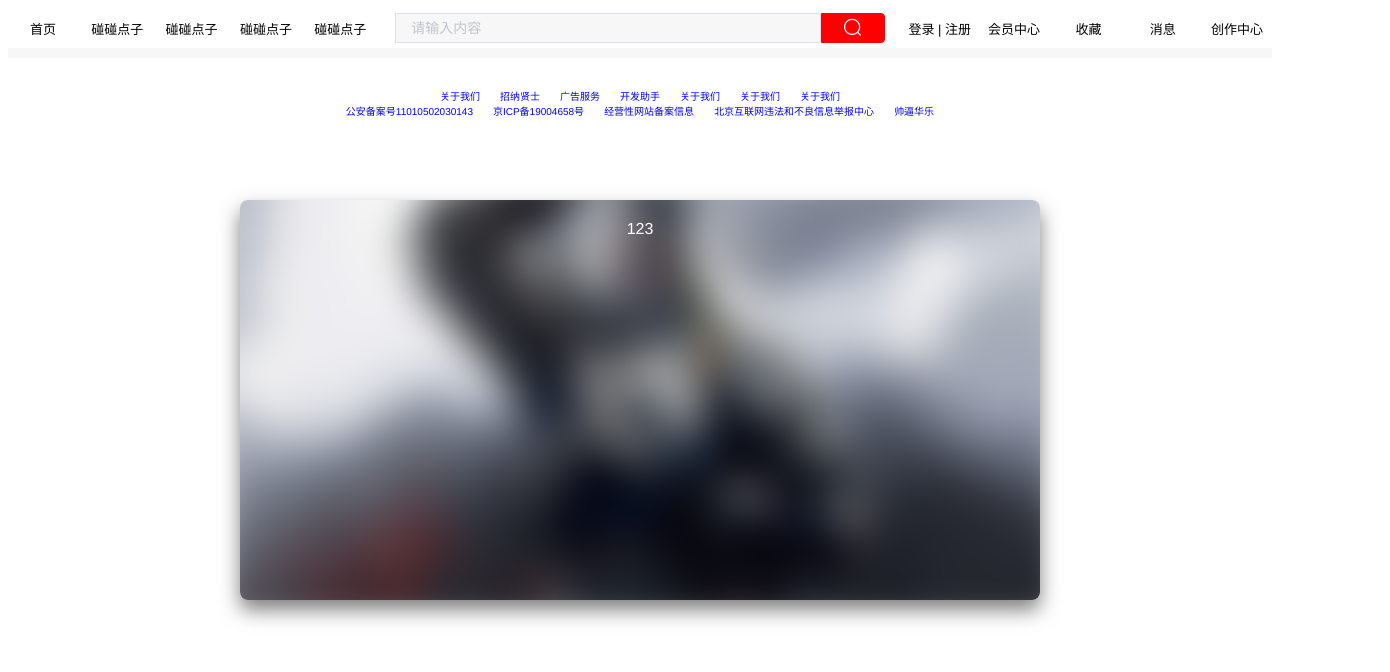
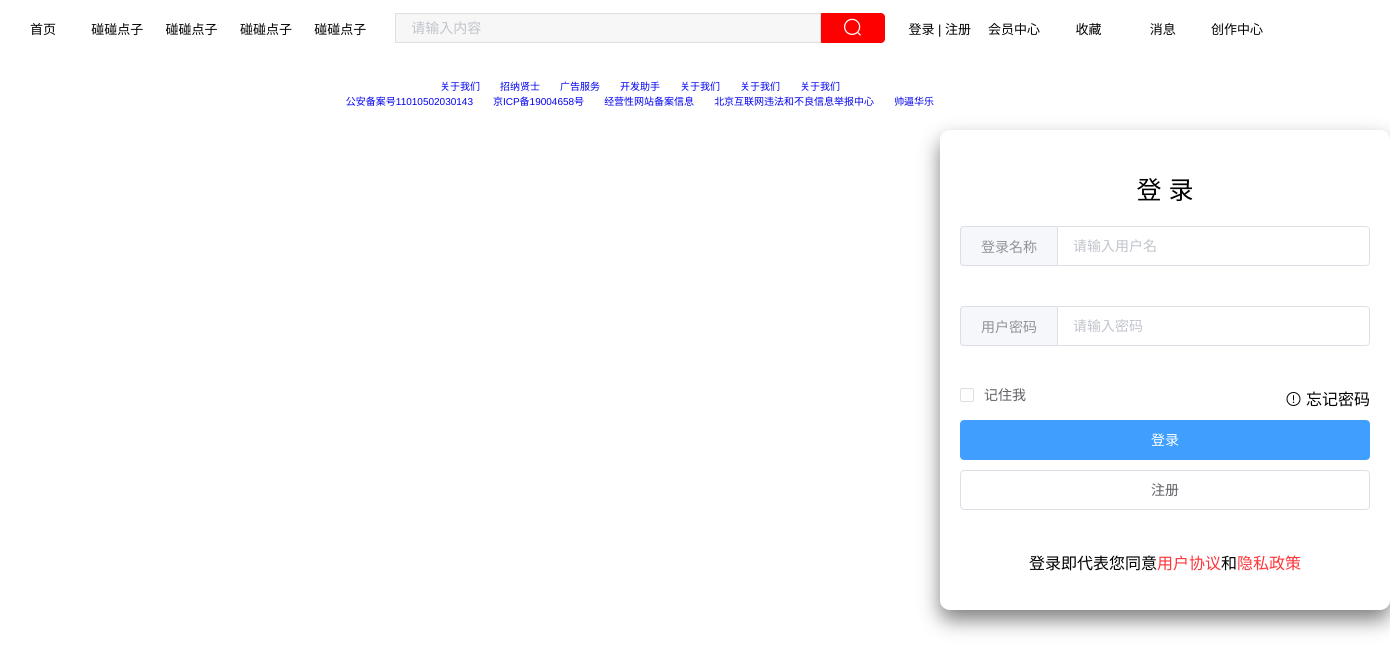
Before and after one commit to PPDZTeam/PPDZFront, a Vue app: page /Login in a window 1280 px wide. Shown: the top 672 px of the page, 1390 px wide, since content can reach past the window. Built offline with nearby package versions, Linux system fonts and the light colour scheme.

Commit message:
注册登录

```diff
--- a/src/view/common/footer.vue
+++ b/src/view/common/footer.vue
@@ -38,9 +38,7 @@ name: "footer"
     justify-content: center;
     background-color: white;
 
-    margin-top: 10px;
-
-
+    margin-top: 0px;
 }
 
 #footer_content{
--- a/src/view/common/header.vue
+++ b/src/view/common/header.vue
@@ -2,7 +2,7 @@
     <div id="header_top_box">
         <div class="header_box_content">
             <div class="left_box">
-                <a>首页</a>
+                <router-link :to="{name:'index'}">首页</router-link>
                 <a>碰碰点子</a>
                 <a>碰碰点子</a>
                 <a>碰碰点子</a>
--- a/src/view/user/Login.vue
+++ b/src/view/user/Login.vue
@@ -4,8 +4,61 @@
         <HeaderDom></HeaderDom>
 
         <div class="user_login_content">
-            <div class="login_box">
-                123
+            <div class="login_box" v-if="showLogin">
+                <span style="margin: 20px 0px;display: inline-block;font-size: 25px;">登 录</span>
+                <div class="login_input_box">
+
+                    <el-form :model="LoginForm" ref="LoginForm" :rules="LoginRules">
+                        <el-form-item prop="username" style="margin-bottom: 40px;">
+                            <el-input placeholder="请输入用户名" v-model="LoginForm.username">
+                                <template slot="prepend">登录名称</template>
+                            </el-input>
+                        </el-form-item>
+                        <el-form-item style="margin-bottom: 40px;" prop="password">
+                            <el-input placeholder="请输入密码" v-model="LoginForm.password">
+                                <template slot="prepend">用户密码</template>
+                            </el-input>
+                        </el-form-item>
+                    </el-form>
+
+                    <div style="display: flex;justify-content: space-between;margin-bottom: 10px;">
+                        <el-checkbox label="记住我" name="type"></el-checkbox>
+                        <a><i class="el-icon-warning-outline"></i> 忘记密码</a>
+                    </div>
+
+                    <el-button style="width: 100%;margin-bottom: 10px;" type="primary" @click="Login">登录</el-button>
+                    <el-button style="width: 100%;margin: 0;margin-bottom: 40px" @click="showLogin = false">注册</el-button>
+
+                    <span class="agree_box">
+                        登录即代表您同意<a>用户协议</a>和<a>隐私政策</a>
+                    </span>
+                </div>
+            </div>
+
+            <div class="reg_box" v-if="!showLogin">
+                <span style="margin: 20px 0px;display: inline-block;font-size: 25px;">注册</span>
+                <div class="reg_input_box">
+
+                    <el-form :model="RegForm" ref="RegForm" :rules="RegRules">
+                        <el-form-item prop="username" style="margin-bottom: 40px;">
+                            <el-input placeholder="请输入用户名" v-model="RegForm.username">
+                                <template slot="prepend">登录名称</template>
+                            </el-input>
+                        </el-form-item>
+                        <el-form-item style="margin-bottom: 40px;" prop="password">
+                            <el-input placeholder="请输入密码" v-model="RegForm.password">
+                                <template slot="prepend">用户密码</template>
+                            </el-input>
+                        </el-form-item>
+                    </el-form>
+
+                    <el-button style="width: 100%;margin-bottom: 10px;" type="primary" @click="Register">注册账号</el-button>
+                    <el-button style="width: 100%;margin: 0;margin-bottom: 40px" @click="showLogin = true">已有账号</el-button>
+
+                    <span class="agree_box">
+                        注册即代表您同意<a>用户协议</a>和<a>隐私政策</a>
+                    </span>
+                </div>
             </div>
         </div>
 
@@ -19,10 +72,84 @@
     import Footer from "@/view/common/footer";
 
     export default{
+        data(){
+            return{
+                showLogin: true,
+
+                LoginForm:{
+                    username: '',
+                    password: '',
+                },
+
+                RegForm:{
+                    username: '',
+                    password: '',
+                },
+
+                LoginRules:{
+                    username:[
+                        { required: true, message: '请输入用户名称', trigger: 'blur' },
+                        { min: 4, max: 16, message: '长度在 4 到 16 个字符', trigger: 'blur' }
+                    ],
+                    password:[
+                        { required: true, message: '请输入用户密码', trigger: 'blur' },
+                        { min: 4, max: 16, message: '长度在 4 到 16 个字符', trigger: 'blur' }
+                    ]
+                },
+                RegRules:{
+                    username:[
+                        { required: true, message: '请输入用户名称', trigger: 'blur' },
+                        { min: 4, max: 16, message: '长度在 4 到 16 个字符', trigger: 'blur' }
+                    ],
+                    password:[
+                        { required: true, message: '请输入用户密码', trigger: 'blur' },
+                        { min: 4, max: 16, message: '长度在 4 到 16 个字符', trigger: 'blur' }
+                    ]
+                }
+            }
+        },
         components:{
             Footer,
             HeaderDom,
         },
+        methods:{
+            Login(){
+                this.$refs['LoginForm'].validate((valid) => {
+                    if (valid) {
+                        alert('submit!');
+                    } else {
+                        return false;
+                    }
+                });
+            },
+            Register(){
+                this.$refs['RegForm'].validate((valid) => {
+                    if (valid) {
+                        this.$axios({
+                            url: '/api/user/reguser',
+                            method: 'post',
+                            data: this.RegForm
+                        }).then((res)=>{
+                            let resultData = res.data;
+                            if(resultData.status == true){
+                                this.$alert('注册成功！', '消息', {
+                                    confirmButtonText: '确定',
+                                    callback: action => {
+                                        this.showLogin = true;
+                                    }
+                                });
+                            }else{
+                                this.$alert('注册失败！请联系管理员！', '消息', {
+                                    confirmButtonText: '确定'
+                                });
+                            }
+                        })
+                    } else {
+                        return false;
+                    }
+                });
+            }
+        }
     }
 </script>
 
@@ -33,7 +160,7 @@
 
     .user_login_content{
         width: 100%;
-        height: calc(100% - 140px);
+        height: calc(100% - 130px);
 
         display: flex;
         align-items: center;
@@ -44,25 +171,24 @@
         background-size: cover;
         background-position: center top;
     }
-    .login_box{
-        background-color: white;
-        color: white;
+    .login_box,.reg_box{
+        color: black;
 
-        width: 800px;
-        height: 400px;
+        width: 450px;
+        height: 480px;
         position: absolute;
         top: 50%;
         left: 50%;
-        margin-top: -200px;
-        margin-left: -400px;
-        border-radius: 8px;
+        margin-top: -270px;
+        margin-left: 300px;
+        border-radius: 10px;
         box-shadow: 0 10px 20px rgba(0,0,0,0.5);
         overflow: hidden;
         z-index: 2;
         padding: 20px;
         box-sizing: border-box;
     }
-    .login_box::after{
+    .login_box::after,.reg_box::after{
         content: '';
         position: absolute;
         top: 0;
@@ -76,9 +202,16 @@
         filter: blur(20px);
         z-index: -3;
         margin: -30px;
-        background-image: url(../../../static/index.jpg);
+
+        background: rgba(255, 255, 255);
+
+        /*ackground-image: url(../../../static/index.jpg);
         background-position: center top;
         background-size: cover;
-        background-attachment: fixed;
+        background-attachment: fixed; */
+    }
+
+    .agree_box a{
+        color: #ff3538;
     }
 </style>
```
Also changed, not shown: static/index.jpg.
